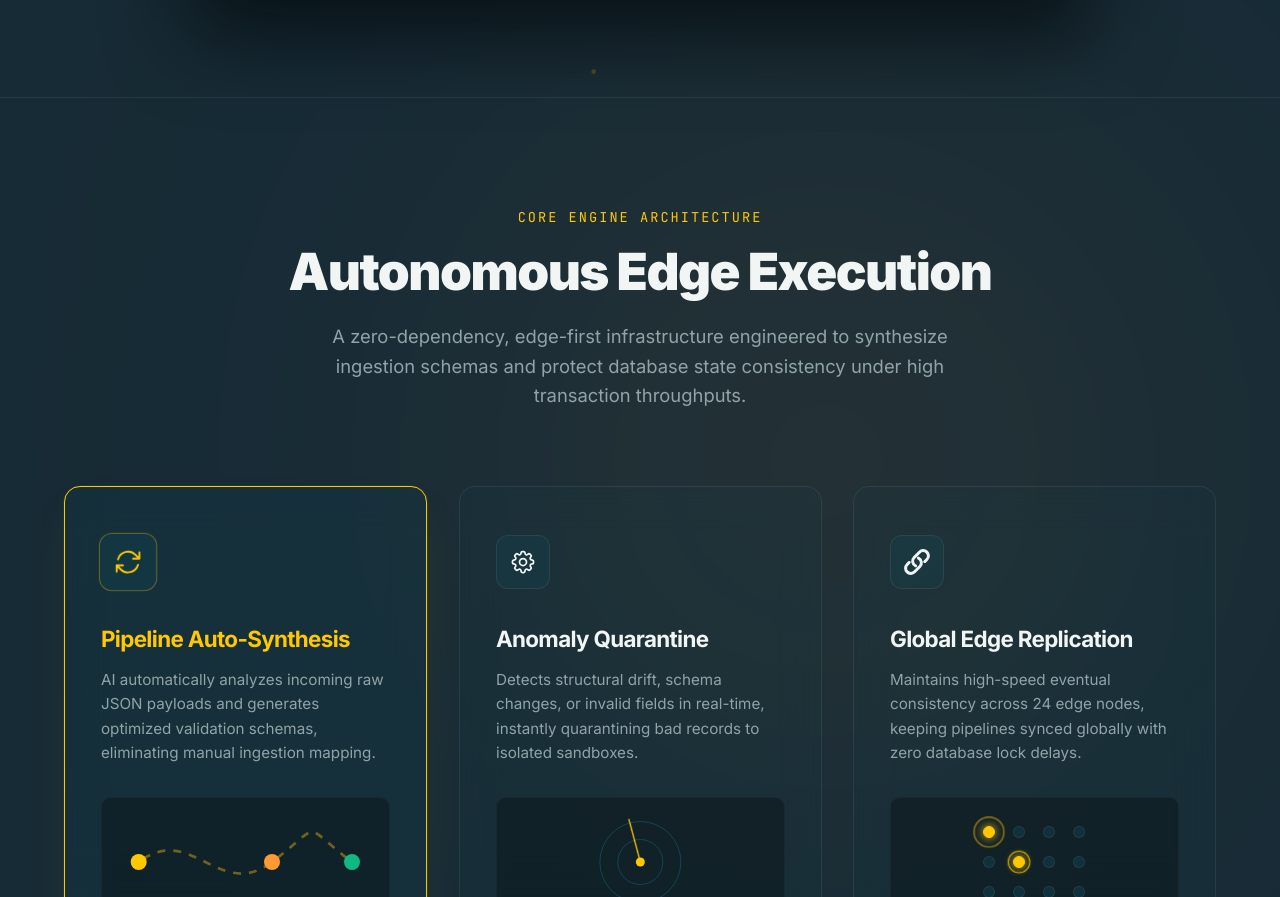
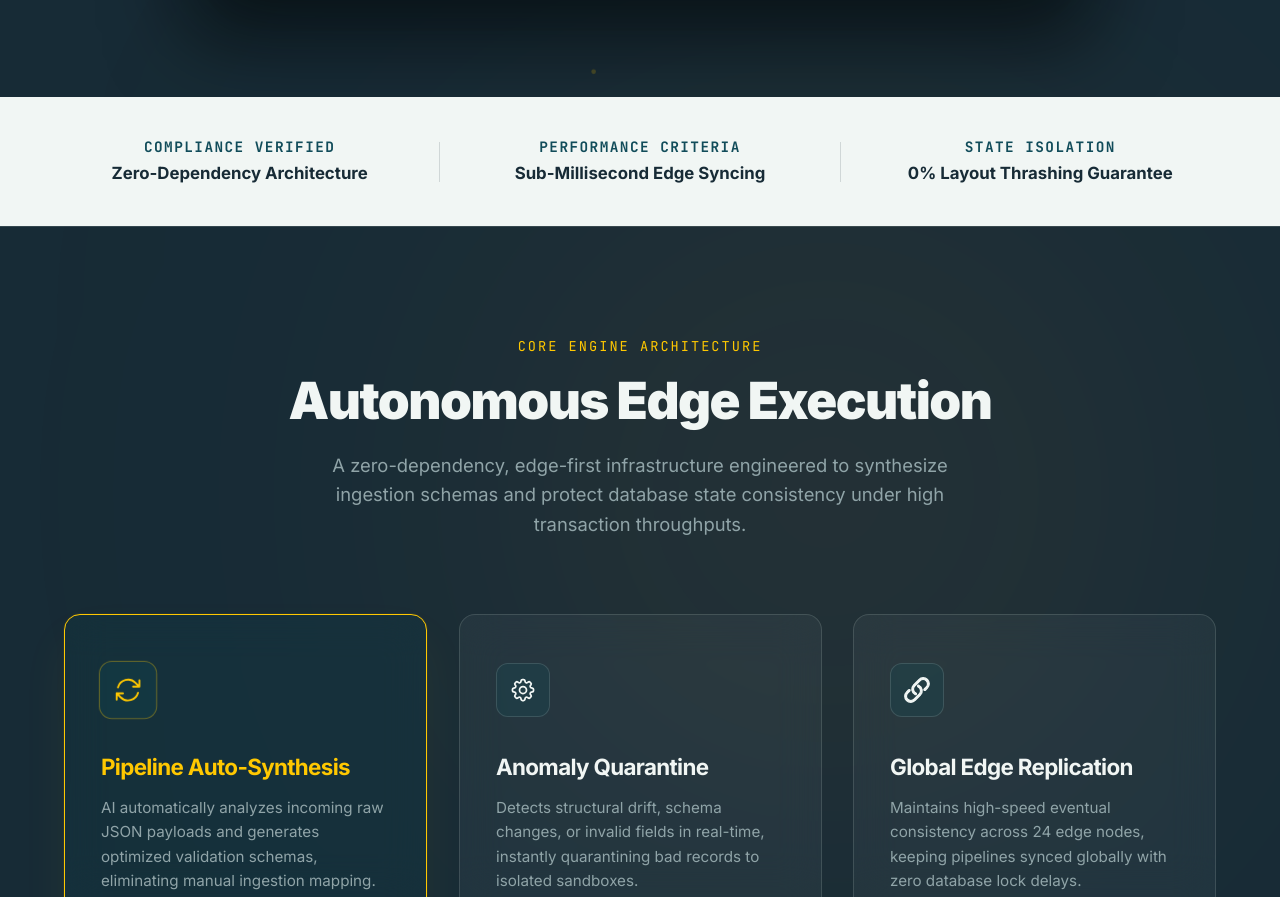
Before and after one commit to Lucky136-code/frontend-battle3rd_iitbbs, a website built with Vite: page index.html in a window 1280 px wide. Shown: the part 1473-2370 px from the top of the page. Built offline with nearby package versions, Linux system fonts and the light colour scheme; animation ran at ten frames a second.

Commit message:
style: add missing palette colors #F1F6F4 and #D9E8E2 and fix og:image meta tag

```diff
--- a/index.html
+++ b/index.html
@@ -13,7 +13,7 @@
     <meta property="og:title" content="Aether.AI | Next-Gen AI Data Ingestion & Pipeline Orchestration" />
     <meta property="og:description" content="Deploy autonomous, edge-replicated AI data validation pipelines. Sub-millisecond schema synthesis and routing." />
     <meta property="og:type" content="website" />
-    <meta property="og:image" content="/favicon.svg" />
+    <meta property="og:image" content="/og-image.png" />
 
     <!-- Favicon -->
     <link rel="icon" type="image/svg+xml" href="/favicon.svg" />
@@ -199,6 +199,26 @@
                 </div>
               </div>
             </div>
+          </div>
+        </div>
+      </section>
+
+      <!-- Highlight Banner Section (Arctic Powder #F1F6F4 themed) -->
+      <section class="highlight-strip-banner" style="background-color: var(--arctic-powder); color: var(--oceanic-noir); padding: 40px 0; border: none; position: relative; z-index: 10;">
+        <div class="container" style="display: flex; justify-content: space-around; align-items: center; flex-wrap: wrap; gap: 24px; text-align: center;">
+          <div style="flex: 1; min-width: 250px;">
+            <h4 style="font-family: var(--font-mono); font-size: 0.9rem; text-transform: uppercase; letter-spacing: 0.1em; color: var(--nocturnal-expedition); margin-bottom: 6px;">COMPLIANCE VERIFIED</h4>
+            <p style="color: var(--oceanic-noir); font-size: 1.05rem; font-weight: 700; line-height: 1.4;">Zero-Dependency Architecture</p>
+          </div>
+          <div style="width: 1px; height: 40px; background-color: rgba(23, 43, 54, 0.15);" class="strip-divider"></div>
+          <div style="flex: 1; min-width: 250px;">
+            <h4 style="font-family: var(--font-mono); font-size: 0.9rem; text-transform: uppercase; letter-spacing: 0.1em; color: var(--nocturnal-expedition); margin-bottom: 6px;">PERFORMANCE CRITERIA</h4>
+            <p style="color: var(--oceanic-noir); font-size: 1.05rem; font-weight: 700; line-height: 1.4;">Sub-Millisecond Edge Syncing</p>
+          </div>
+          <div style="width: 1px; height: 40px; background-color: rgba(23, 43, 54, 0.15);" class="strip-divider"></div>
+          <div style="flex: 1; min-width: 250px;">
+            <h4 style="font-family: var(--font-mono); font-size: 0.9rem; text-transform: uppercase; letter-spacing: 0.1em; color: var(--nocturnal-expedition); margin-bottom: 6px;">STATE ISOLATION</h4>
+            <p style="color: var(--oceanic-noir); font-size: 1.05rem; font-weight: 700; line-height: 1.4;">0% Layout Thrashing Guarantee</p>
           </div>
         </div>
       </section>
--- a/src/style.css
+++ b/src/style.css
@@ -2,18 +2,18 @@
 
 :root {
   /* Exact Color Palette Tokens */
-  --arctic-powder: #F1F5F4;
+  --arctic-powder: #F1F6F4;
   --forsythia: #FFC801;
   --nocturnal-expedition: #114C5A;
-  --mystic-mint: #D9E8E3;
+  --mystic-mint: #D9E8E2;
   --deep-saffron: #FF9A32;
   --oceanic-noir: #172B36;
 
   /* Theme Configurations */
   --bg-primary: var(--oceanic-noir);
-  --bg-surface: rgba(17, 76, 90, 0.08);
-  --bg-surface-hover: rgba(17, 76, 90, 0.16);
-  --border-color: rgba(217, 232, 227, 0.08);
+  --bg-surface: rgba(217, 232, 226, 0.05); /* Mystic Mint subtle background */
+  --bg-surface-hover: rgba(217, 232, 226, 0.12);
+  --border-color: rgba(217, 232, 226, 0.15); /* Mystic Mint subtle border */
   --border-active: var(--forsythia);
   --text-primary: var(--arctic-powder);
   --text-secondary: #90A4A8;
@@ -471,7 +471,8 @@ nav.nav-links a:hover::after {
 .stat-divider {
   width: 1px;
   height: 54px;
-  background: rgba(217, 232, 227, 0.08);
+  background: var(--mystic-mint); /* Divider using #D9E8E2 */
+  opacity: 0.3;
 }
 
 /* Countdown Timer */
@@ -1080,7 +1081,7 @@ section {
   width: 100%;
   height: 6px;
   border-radius: 3px;
-  background: rgba(17, 76, 90, 0.4);
+  background: var(--mystic-mint); /* Input slider track background using #D9E8E2 */
   outline: none;
   cursor: pointer;
 }
```
